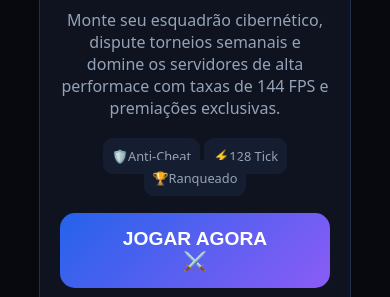
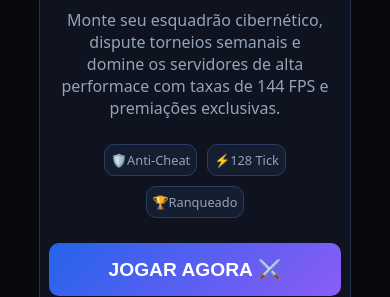
Before and after one commit to JanioCarlosJr/layout-responsivo, a plain HTML site: page index.html in a window 390 px wide. Shown: the part 199-496 px from the top of the page. Drawn offline with Linux system fonts and the light colour scheme.

Commit message:
Ajustado a pagina mobile, onde foi colocado os itens de maneira responsiva ao tamanho do layout

```diff
--- a/style.css
+++ b/style.css
@@ -61,7 +61,9 @@ header {
 
 .container-badges-inferiores {
     display: flex;
-    display: inline;
+    flex-direction: row;
+    flex-wrap: wrap;
+    justify-content: center;
     text-align: center;
     gap: 10px;
 }
@@ -69,13 +71,12 @@ header {
 .badge-inferior {
     background-color: #151d30;
     color: #94a3b8;
-    border: 1px solid #151d30;
-    padding: 8px;
+    border: 1px solid #2b3c63;
+    padding: 6px;
     border-radius: 10px;
     font-size: 0.8rem;
     font-weight: 500;
     white-space: nowrap;
-
 }
 
 .btn-jogar-agora {
@@ -85,10 +86,10 @@ header {
     padding: 15px;
     padding-left: 60px;
     padding-right: 60px;
-    border-radius: 15px;
+    border-radius: 10px;
     border: 0 solid;
     background: linear-gradient(135deg, #2563eb, #8b5cf6);
-    ;
+    white-space: nowrap;
 }
 
 .logo-cyberstrike {
```
